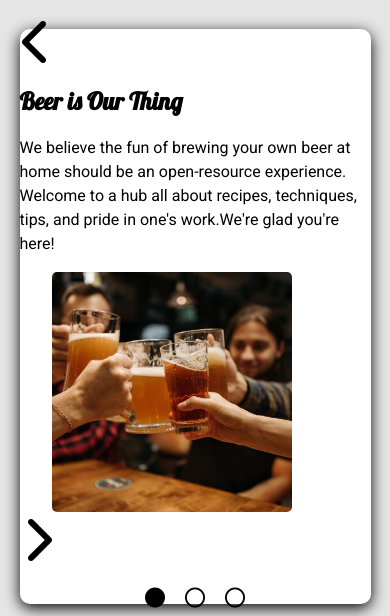
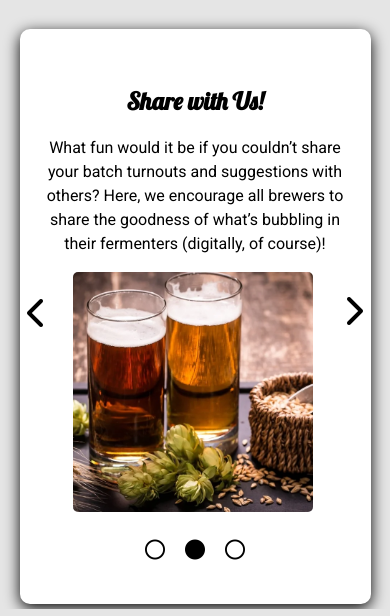
Before and after one commit to NoahLett/beer-base, a website: page index.html in a window 390 px wide. Shown: the part 235-851 px from the top of the page. Drawn offline with Linux system fonts and the light colour scheme.

Commit message:
Improved responsive layout design to better accommodate for mobile view #1

```diff
--- a/css/layout.css
+++ b/css/layout.css
@@ -24,18 +24,22 @@
 }
 
 .column-seventh {
-  width: 10%;
+  width: 5%;
   display: flex;
   justify-content: center;
   align-items: center;
 }
 
 .column-two-sevenths {
-  width: 100%;
+  width: 90%;
+  display: flex;
+  justify-content: center;
 }
 
 .column-three-sevenths {
-  width: 100%;
+  width: 90%;
+  display: flex;
+  justify-content: center;
 }
 
 .center {
--- a/css/styles.css
+++ b/css/styles.css
@@ -65,7 +65,7 @@ body {
 
 .carousel-image {
   height: 20rem;
-  width: 28rem;
+  width: 26rem;
   margin-left: 2rem;
   object-fit: cover;
   border-radius: 5px;
@@ -79,17 +79,31 @@ body {
     margin-right: auto;
   }
 
+  .fa-chevron-left,
+  .fa-chevron-right {
+    font-size: 2rem;
+    position: relative;
+  }
+
+  .fa-chevron-left {
+    top: 70%;
+    left: 50%;
+  }
+
+  .fa-chevron-right {
+    bottom: 34%;
+    left: 50%;
+  }
+
   .carousel-title {
     font-size: 1.5rem;
-
-    /* margin-left: 1rem; */
+    text-align: center;
   }
 
   .carousel-text {
     font-size: 1rem;
     line-height: 1.5rem;
-
-    /* margin-left: 1rem; */
+    text-align: center;
   }
 
   .carousel-image {
--- a/js/main.js
+++ b/js/main.js
@@ -113,8 +113,8 @@ function handleCarouselSwap3(event) {
   }
 }
 
-// function rotation() {
-//   handleCarouselSwap2();
-// }
+function rotation() {
+  handleCarouselSwap2();
+}
 
-// setInterval(rotation, 5000);
+setInterval(rotation, 5000);
```
